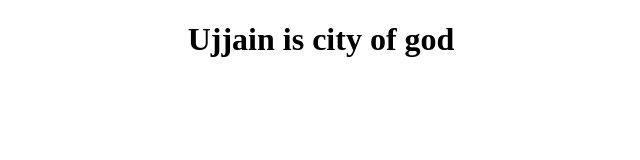
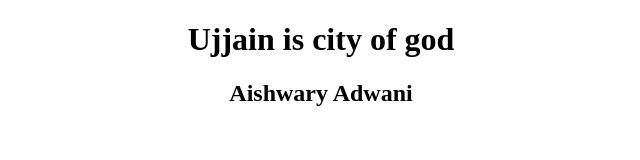
Before and after one commit to aishwary99/learningGit, a plain HTML site: page index.html in a window 1280 px wide. Shown: the whole page, without its empty margins (319-959 px from the left). Drawn offline with Linux system fonts and the light colour scheme.

Commit message:
Initial Commit.

```diff
--- a/index.html
+++ b/index.html
@@ -6,6 +6,7 @@
 <body>
 <center>
 <h1>Ujjain is city of god</h1>
+<h2>Aishwary Adwani</h2>
 </center>
 </body>
 </html>
```
